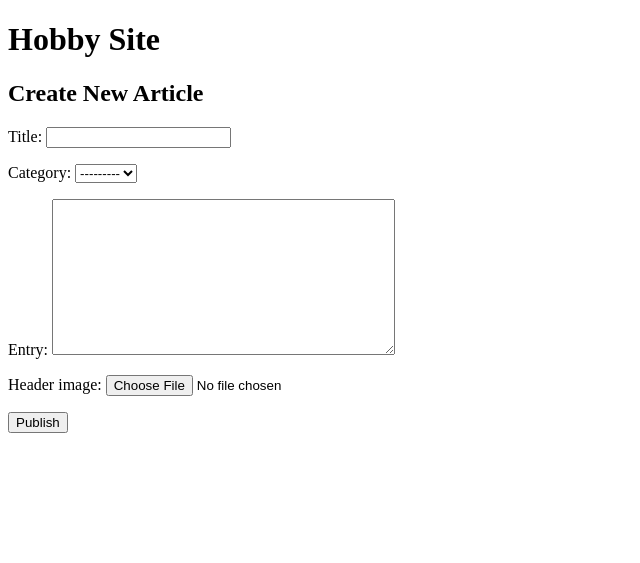
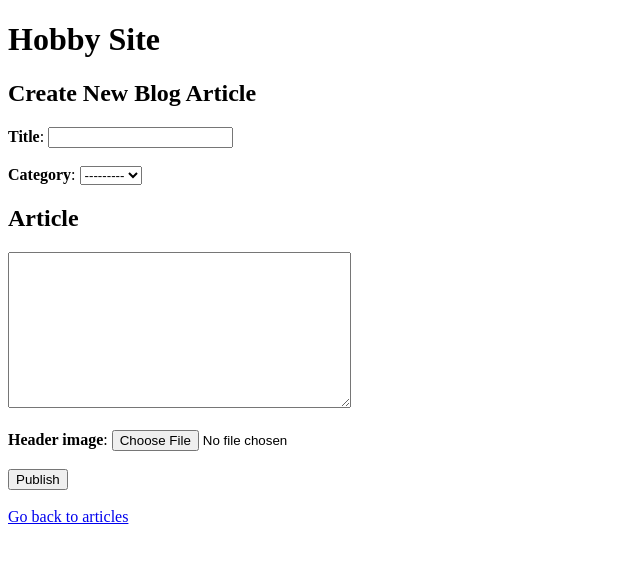
Before and after one commit to SonHyeju1113/hobbysite-CD-10, a Django app: page /blog/create/ in a window 1280 px wide. Shown: the top 563 px of the page, without its empty margins (0-640 px from the left). Run offline with Django 5.2, Linux system fonts and the light colour scheme; the visitor is signed in with stand-in values (Sample User, id 1); data that the repository does not hold is empty.

Commit message:
Updated blog create html so that its cleaner

```diff
--- a/hobbysite/blog/templates/blog_create.html
+++ b/hobbysite/blog/templates/blog_create.html
@@ -1,9 +1,19 @@
 {% extends "base.html" %}
 {% block content %}
-  <h2>Create New Article</h2>
+  <h2>Create New Blog Article</h2>
   <form method="post" enctype="multipart/form-data">
     {% csrf_token %}
-    {{ form.as_p }}
+    <strong>{{ form.title.label }}</strong>: {{ form.title }}
+    <br><br>
+    <strong>{{ form.category.label }}</strong>: {{ form.category }}
+    <br>
+    <h2>Article</h2>
+    {{ form.entry }}
+    <br><br>
+    <strong>{{ form.header_image.label }}</strong>: {{ form.header_image }}
+    <br><br>
     <button type="submit">Publish</button>
   </form>
+  <br>
+  <a href="{% url 'articles' %}" class="btn btn-primary">Go back to articles</a>
 {% endblock %}
```
